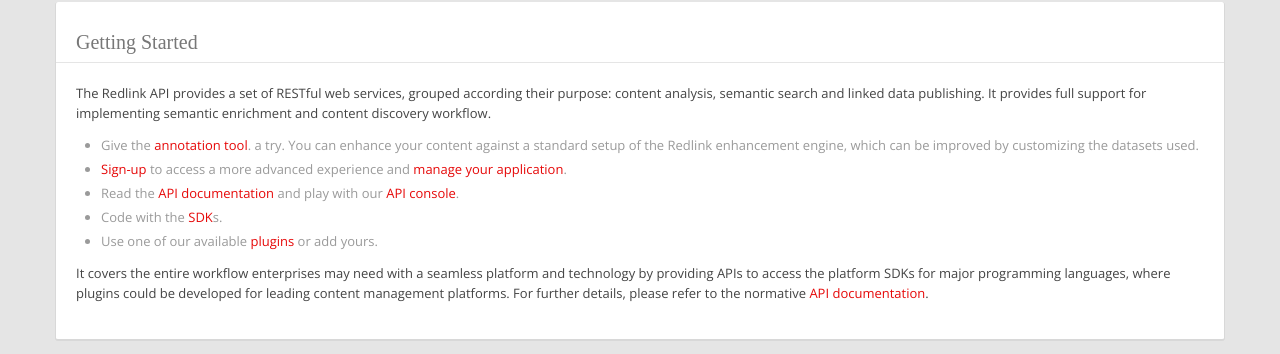
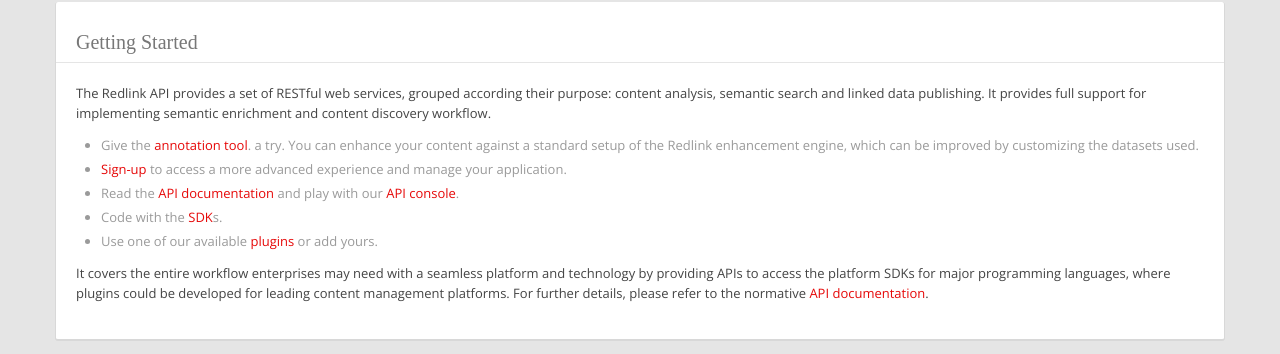
Before and after one commit to redlink-gmbh/redlink-gmbh.github.io, a Jekyll site: the page built from index.html, in a window 1280 px wide. Shown: the part 519-873 px from the top of the page. Built offline with Jekyll 4.4.1, drawn with Linux system fonts in a browser that asks for light colours; comment, search, counter and statistics services are not loaded; some of the changed lines change nothing that is shown.

Commit message:
removed broken link

```diff
--- a/index.html
+++ b/index.html
@@ -60,8 +60,8 @@
                 enhancement engine, which can be improved by customizing the datasets used.
               </li>
               <li>
-                <a href="http://redlink.co/get-started/">Sign-up</a> to access a more advanced experience
-                and <a href="http://my.redlink.io">manage your application</a>.
+                <a href="https://my.redlink.io/">Sign-up</a> to access a more advanced experience
+                and manage your application.
               </li>
               <li>
                 Read the <a href="api">API documentation</a> and
```
